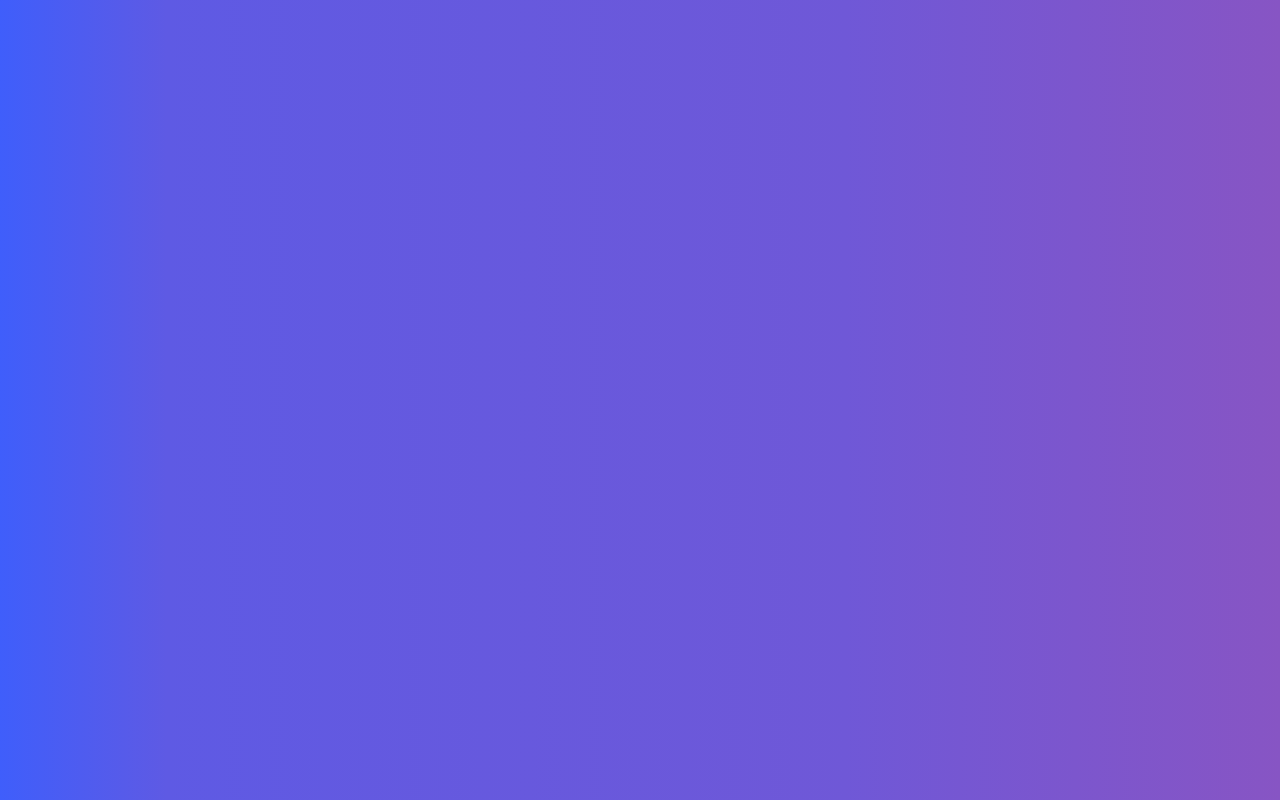
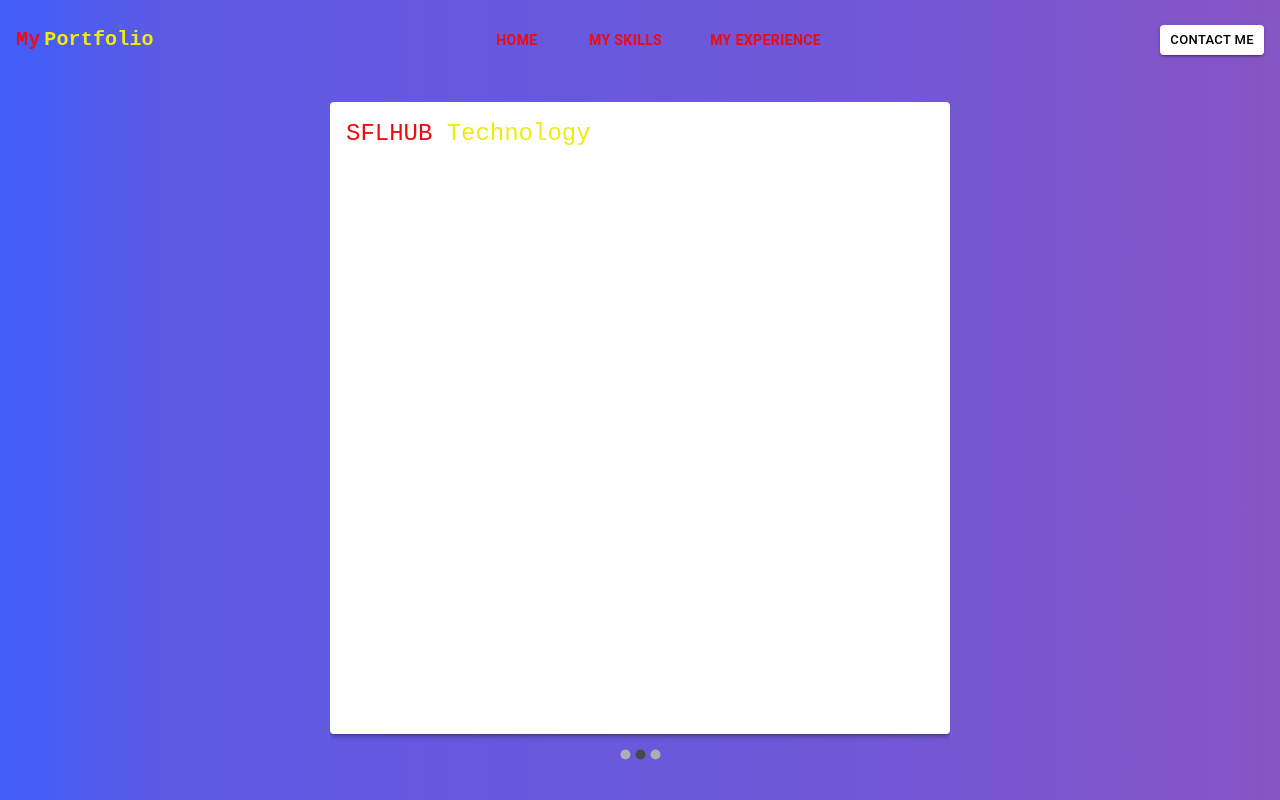
Before and after one commit to prakashmishra1234/MyPortfolio, a React (Create React App) app: page /experience in a window 1280 px wide. Before the commit this address had no page. Built offline with nearby package versions, Linux system fonts and the light colour scheme; a web font is replaced by a local one.

Commit message:
Added experience

```diff
--- a/package.json
+++ b/package.json
@@ -18,6 +18,7 @@
     "formik": "^2.4.2",
     "react": "^18.2.0",
     "react-dom": "^18.2.0",
+    "react-material-ui-carousel": "^3.4.2",
     "react-router-dom": "^6.14.2",
     "react-scripts": "5.0.1",
     "react-type-animation": "^3.1.0",
--- a/src/Components/Common/Navbar.tsx
+++ b/src/Components/Common/Navbar.tsx
@@ -70,6 +70,11 @@
               My skills
             </Typography>
           </MenuItem>
+          <MenuItem onClick={() => navigateRoute("/experience")}>
+            <Typography textAlign="center" sx={{ marginLeft: "1rem" }}>
+              My Experience
+            </Typography>
+          </MenuItem>
           <MenuItem
             onClick={() => {
               openModalHandler({
@@ -122,21 +127,21 @@
           sx={{ margin: "0 1rem", fontWeight: "600" }}
           onClick={() => navigateRoute("/")}
         >
-          <Link to="/" style={{ textDecoration: "none", color: "inherit" }}>
-            Home
-          </Link>
+          Home
         </Button>
         <Button
           color="primary"
           sx={{ margin: "0 1rem", fontWeight: "600" }}
           onClick={() => navigateRoute("/skills")}
         >
-          <Link
-            to="/skills"
-            style={{ textDecoration: "none", color: "inherit" }}
-          >
-            My skills
-          </Link>
+          My skills
+        </Button>
+        <Button
+          color="primary"
+          sx={{ margin: "0 1rem", fontWeight: "600" }}
+          onClick={() => navigateRoute("/experience")}
+        >
+          My Experience
         </Button>
       </Box>
 
@@ -148,6 +153,7 @@
       >
         <Button
           variant="contained"
+          size="small"
           onClick={() =>
             openModalHandler({
               open: true,
--- /dev/null
+++ b/src/Components/Experience.tsx
@@ -0,0 +1,74 @@
+import React from "react";
+import Carousel from "react-material-ui-carousel";
+import { Paper, Button, Box, Typography } from "@mui/material";
+
+const Experience = () => {
+  var items = [
+    {
+      Ftitle: "Vivo",
+      Ltitle: "Collaboration Solutions",
+    },
+    {
+      Ftitle: "SFLHUB",
+      Ltitle: "Technology",
+    },
+    {
+      Ftitle: "SFLHUB",
+      Ltitle: "Technology",
+    },
+  ];
+
+  return (
+    <Box
+      sx={{
+        display: "flex",
+        justifyContent: "center",
+        alignItems: "center",
+        height: "100%",
+        width: "calc(100% - 40px)",
+        padding: "0 20px",
+      }}
+    >
+      <Carousel
+        navButtonsProps={{
+          style: {
+            backgroundColor: "cornflowerblue",
+            borderRadius: 0,
+          },
+        }}
+        navButtonsWrapperProps={{
+          style: {
+            bottom: "0",
+            top: "unset",
+          },
+        }}
+        sx={{ width: { md: "50%", xs: "100%" } }}
+      >
+        {items.map((item, i) => (
+          <Paper
+            elevation={3}
+            sx={{
+              height: "75vh",
+              backgroundColor: "#fff",
+              padding: "1rem",
+            }}
+          >
+            <Typography variant="h5" color="primary" fontFamily="monospace">
+              {item.Ftitle}{" "}
+              <Typography
+                variant="h5"
+                component="span"
+                color="secondary"
+                fontFamily="monospace"
+              >
+                {item.Ltitle}
+              </Typography>
+            </Typography>
+          </Paper>
+        ))}
+      </Carousel>
+    </Box>
+  );
+};
+
+export default Experience;
--- a/src/Components/Home.tsx
+++ b/src/Components/Home.tsx
@@ -92,7 +92,9 @@
         height: { md: 400, xs: 350 },
         width: { md: 400, xs: 350 },
         "&:hover": {
-          transform: "scale(1.3)",
+          md: {
+            transform: "scale(1.3)",
+          },
         },
       }}
       alt="img home"
--- a/src/Routing/Navigation.tsx
+++ b/src/Routing/Navigation.tsx
@@ -3,6 +3,7 @@
 import Home from "../Components/Home";
 import Main from "../Components/Main";
 import MySkills from "../Components/MySkills";
+import Experience from "../Components/Experience";
 
 const Navigation = () => {
   return (
@@ -10,6 +11,7 @@
       <Route path="/" element={<Main />}>
         <Route path="" element={<Home />} />
         <Route path="/skills" element={<MySkills />} />
+        <Route path="/experience" element={<Experience />} />
       </Route>
     </Routes>
   );
```
Also changed, not shown: 1 other file (tests, documents, lock files or other folders).
